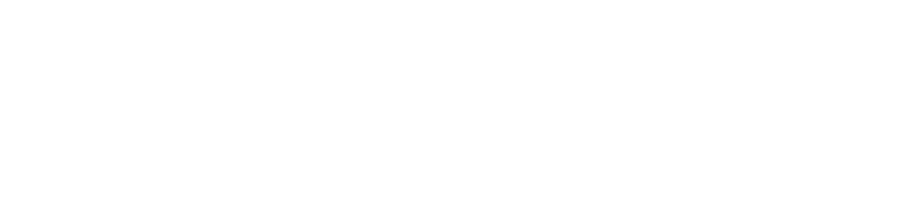
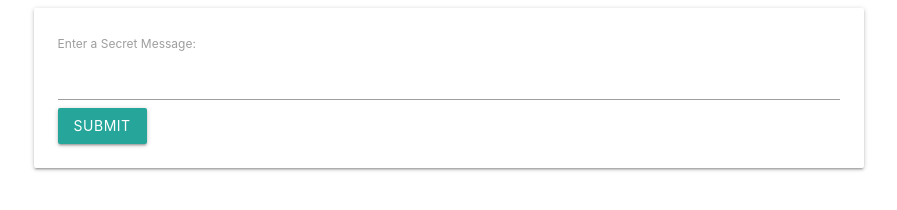
Before and after one commit to RobZahn/Modern_Javascript, a plain HTML site: page 23_Secret_Messages/index.html in a window 1280 px wide. Shown: the whole page, without its empty margins (191-1088 px from the left). Drawn offline with nearby package versions, Linux system fonts and the light colour scheme.

Commit message:
Handle form submission

```diff
--- a/23_Secret_Messages/index.html
+++ b/23_Secret_Messages/index.html
@@ -10,6 +10,17 @@
     />
   </head>
   <body>
+    <div class="row">
+      <div class="col s8 offset-s2">
+        <div class="card-panel">
+          <form>
+            <label>Enter a Secret Message:</label>
+            <input type="text" />
+            <button class="btn">Submit</button>
+          </form>
+        </div>
+      </div>
+    </div>
     <script src="index.js"></script>
   </body>
 </html>
--- a/23_Secret_Messages/index.js
+++ b/23_Secret_Messages/index.js
@@ -0,0 +1,6 @@
+document.querySelector('form').addEventListener('submit', event => {
+  event.preventDefault();
+
+  const input = document.querySelector('input');
+  console.log(input.value);
+});
```
